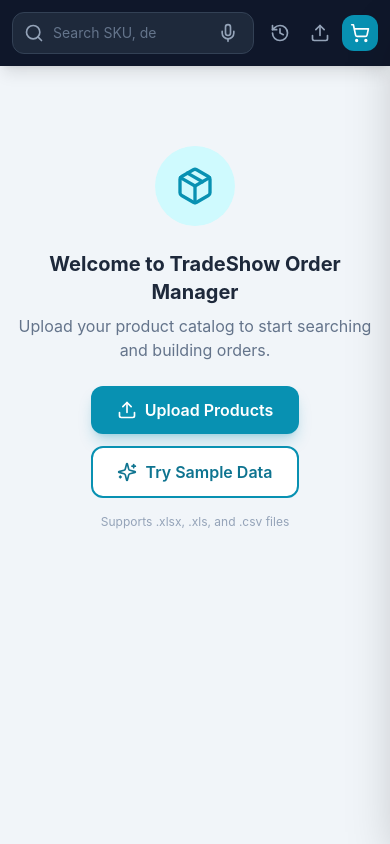
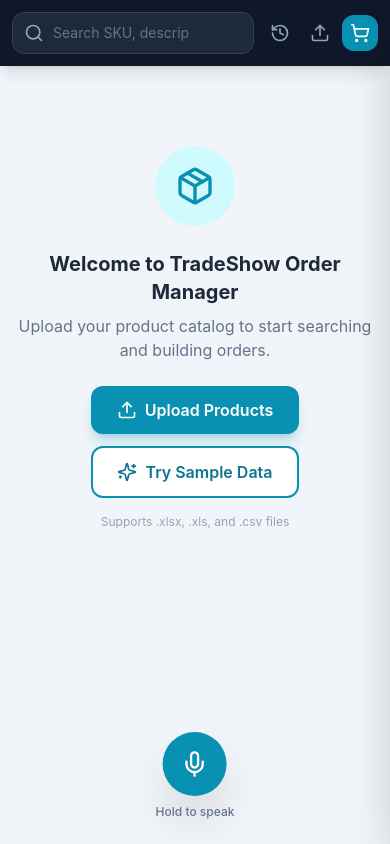
Before and after one commit to max92034/Tradeshow, a React (Vite) app: page /#/ in a window 390 px wide. Built offline with nearby package versions, Linux system fonts and the light colour scheme.

Commit message:
Move voice search to floating bottom center button, improve mobile UX

```diff
--- a/src/components/SearchHeader.tsx
+++ b/src/components/SearchHeader.tsx
@@ -1,10 +1,8 @@
 import React, { useRef, useEffect, useCallback } from 'react';
-import { Search, Mic, ScanLine, Upload, ShoppingCart, History, X } from 'lucide-react';
+import { Search, ScanLine, Upload, ShoppingCart, History, X } from 'lucide-react';
 import { useSearchStore } from '../store/useSearchStore';
 import { useOrderStore } from '../store/useOrderStore';
-import { useVoiceSearch } from '../hooks/useVoiceSearch';
 import { useDebounce } from '../hooks/useDebounce';
-import { cn } from '../lib/utils';
 
 interface SearchHeaderProps {
   onUploadClick: () => void;
@@ -21,23 +19,6 @@ export const SearchHeader = React.memo(function SearchHeader({ onUploadClick, on
   const toggleDrawer = useOrderStore(state => state.toggleDrawer);
 
   const inputRef = useRef<HTMLInputElement>(null);
-
-  const { isListening, isSupported: voiceSupported, transcript, startListening, stopListening } = useVoiceSearch({
-    onResult: useCallback((text) => {
-      setQuery(text);
-      performSearch(text);
-    }, [setQuery, performSearch]),
-  });
-
-  const handleVoiceStart = useCallback((e: React.MouseEvent | React.TouchEvent) => {
-    e.preventDefault();
-    startListening();
-  }, [startListening]);
-
-  const handleVoiceEnd = useCallback((e: React.MouseEvent | React.TouchEvent) => {
-    e.preventDefault();
-    stopListening();
-  }, [stopListening]);
 
   useEffect(() => {
     performSearch(debouncedQuery);
@@ -67,10 +48,10 @@ export const SearchHeader = React.memo(function SearchHeader({ onUploadClick, on
               <input
                 ref={inputRef}
                 type="text"
-                value={isListening ? transcript || query : query}
+                value={query}
                 onChange={handleChange}
                 placeholder="Search SKU, description, keyword..."
-                className="w-full pl-10 pr-24 sm:pr-28 py-2.5 sm:py-3 bg-slate-800 border border-slate-700 rounded-xl text-white placeholder-slate-500 focus:outline-none focus:ring-2 focus:ring-cyan-500 focus:border-transparent text-sm sm:text-base transition-all"
+                className="w-full pl-10 pr-16 sm:pr-20 py-2.5 sm:py-3 bg-slate-800 border border-slate-700 rounded-xl text-white placeholder-slate-500 focus:outline-none focus:ring-2 focus:ring-cyan-500 focus:border-transparent text-sm sm:text-base transition-all"
               />
               <div className="absolute right-2 flex items-center gap-1">
                 {query && (
@@ -79,25 +60,6 @@ export const SearchHeader = React.memo(function SearchHeader({ onUploadClick, on
                     className="p-1.5 text-slate-400 hover:text-white transition-colors"
                   >
                     <X size={18} />
-                  </button>
-                )}
-                {voiceSupported && (
-                  <button
-                    onMouseDown={handleVoiceStart}
-                    onMouseUp={handleVoiceEnd}
-                    onMouseLeave={handleVoiceEnd}
-                    onTouchStart={handleVoiceStart}
-                    onTouchEnd={handleVoiceEnd}
-                    onTouchCancel={handleVoiceEnd}
-                    className={cn(
-                      "p-2 sm:p-2 rounded-lg transition-all select-none active:scale-95",
-                      isListening
-                        ? "bg-red-500 text-white animate-pulse scale-110"
-                        : "text-slate-400 hover:text-white hover:bg-slate-700"
-                    )}
-                    title="Hold to speak"
-                  >
-                    <Mic size={20} />
                   </button>
                 )}
                 <button
--- /dev/null
+++ b/src/components/VoiceSearchButton.tsx
@@ -0,0 +1,66 @@
+import { useRef, useCallback } from 'react';
+import { Mic } from 'lucide-react';
+import { useVoiceSearch } from '../hooks/useVoiceSearch';
+import { useSearchStore } from '../store/useSearchStore';
+import { cn } from '../lib/utils';
+
+export function VoiceSearchButton() {
+  const setQuery = useSearchStore(state => state.setQuery);
+  const performSearch = useSearchStore(state => state.performSearch);
+  const isActivated = useRef(false);
+
+  const { isListening, isSupported, transcript, startListening, stopListening } = useVoiceSearch({
+    onResult: useCallback((text) => {
+      setQuery(text);
+      performSearch(text);
+    }, [setQuery, performSearch]),
+  });
+
+  const handleStart = useCallback(() => {
+    isActivated.current = true;
+    startListening();
+  }, [startListening]);
+
+  const handleEnd = useCallback(() => {
+    if (isActivated.current) {
+      stopListening();
+      isActivated.current = false;
+    }
+  }, [stopListening]);
+
+  if (!isSupported) return null;
+
+  return (
+    <div className="fixed bottom-6 left-1/2 -translate-x-1/2 z-40 flex flex-col items-center gap-2 pointer-events-none">
+      {isListening && transcript && (
+        <div className="bg-slate-900 text-white px-4 py-2 rounded-xl text-sm max-w-xs text-center shadow-lg animate-fade-in pointer-events-none">
+          {transcript}
+        </div>
+      )}
+      <button
+        onMouseDown={handleStart}
+        onMouseUp={handleEnd}
+        onMouseLeave={handleEnd}
+        onTouchStart={handleStart}
+        onTouchEnd={handleEnd}
+        onTouchCancel={handleEnd}
+        className={cn(
+          "w-16 h-16 sm:w-20 sm:h-20 rounded-full flex items-center justify-center shadow-2xl transition-all pointer-events-auto select-none",
+          "active:scale-90 touch-manipulation",
+          isListening
+            ? "bg-red-500 text-white scale-110"
+            : "bg-cyan-600 hover:bg-cyan-700 text-white"
+        )}
+        aria-label="Hold to voice search"
+      >
+        <Mic size={28} className={cn(isListening && "animate-pulse")} />
+        {isListening && (
+          <span className="absolute inset-0 rounded-full bg-red-400 animate-ping opacity-75" />
+        )}
+      </button>
+      <p className="text-xs text-slate-500 font-medium pointer-events-none">
+        {isListening ? "Listening..." : "Hold to speak"}
+      </p>
+    </div>
+  );
+}
--- a/src/pages/Home.tsx
+++ b/src/pages/Home.tsx
@@ -4,6 +4,7 @@ import { ResultsGrid } from '@/components/ResultsGrid';
 import { UploadModal } from '@/components/UploadModal';
 import { OrderDrawer } from '@/components/OrderDrawer';
 import { OrderHistoryModal } from '@/components/OrderHistoryModal';
+import { VoiceSearchButton } from '@/components/VoiceSearchButton';
 import { useSearchStore } from '@/store/useSearchStore';
 import { useProductStore } from '@/store/useProductStore';
 import { useOrderStore } from '@/store/useOrderStore';
@@ -39,7 +40,7 @@ export default function Home() {
         onHistoryClick={() => setHistoryOpen(true)}
       />
 
-      <main className="px-3 sm:px-6 py-4 sm:py-6">
+      <main className="px-3 sm:px-6 py-4 sm:py-6 pb-28 sm:pb-32">
         {!isLoaded || products.length === 0 ? (
           <div className="flex flex-col items-center justify-center py-16 sm:py-24 text-center">
             <div className="w-20 h-20 bg-cyan-100 rounded-full flex items-center justify-center mb-6">
@@ -97,6 +98,7 @@ export default function Home() {
       <UploadModal isOpen={uploadOpen} onClose={() => setUploadOpen(false)} />
       <OrderDrawer isOpen={isDrawerOpen} onClose={() => toggleDrawer(false)} />
       <OrderHistoryModal isOpen={historyOpen} onClose={() => setHistoryOpen(false)} />
+      <VoiceSearchButton />
     </div>
   );
 }
```
